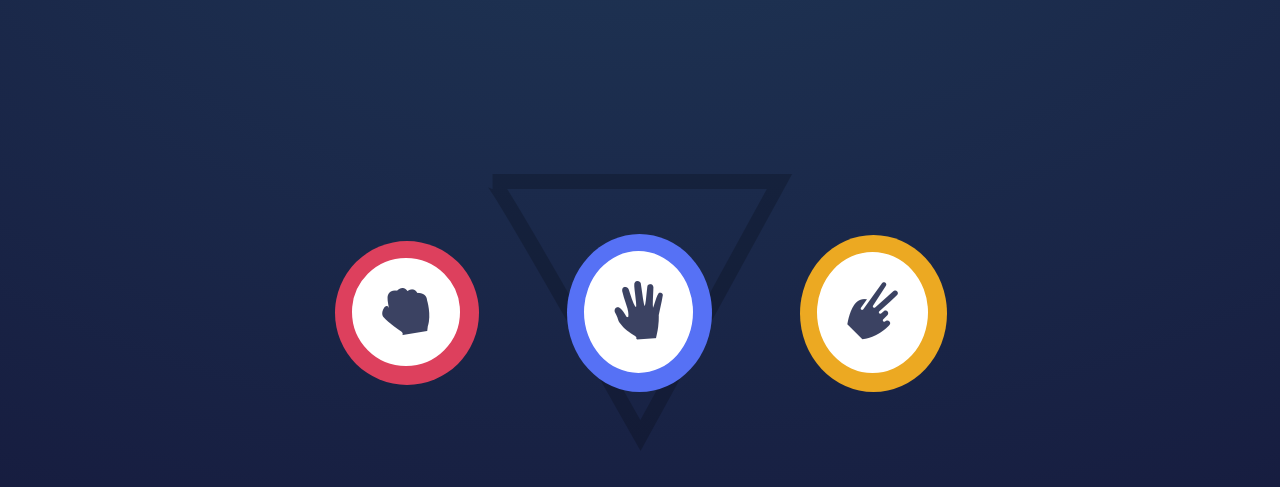
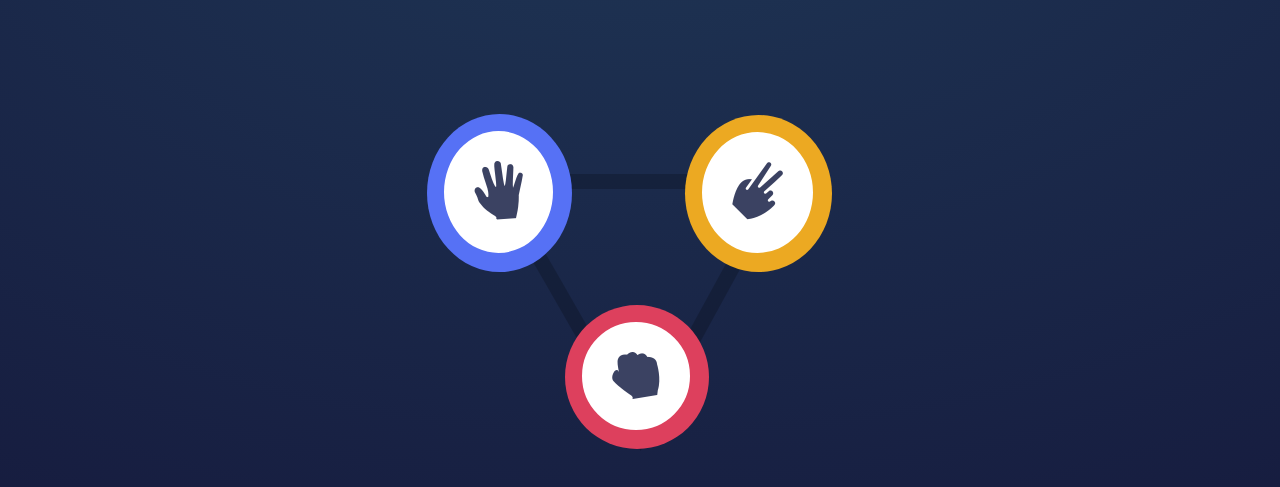
Before and after one commit to diego773/rock-paper-scissor, a plain HTML site: page index.html in a window 1280 px wide. Shown: the part 203-690 px from the top of the page. Drawn offline with Linux system fonts and the light colour scheme.

Commit message:
added transform: translate in css for the RPS buttons since flex wrap is not responding well

```diff
--- a/assets/style.css
+++ b/assets/style.css
@@ -95,6 +95,7 @@ body {
   background-color: white;
   box-shadow: 1px 1px 0px 18px #dd405d;
   display: flex;
+  transform: translate(230px, 64px);
 }
 
 /* paper image */
@@ -105,6 +106,7 @@ body {
   border-width: 30px;
   background-color: white;
   box-shadow: 1px 1px 0px 18px #5671f5;
+  transform: translate(-140px, -120px);
 }
 
 /* scissors image */
@@ -114,4 +116,5 @@ body {
   border-width: 30px;
   background-color: white;
   box-shadow: 1px 1px 0px 18px #eca922;
+  transform: translate(-115px, -120px);
 }
--- a/index.html
+++ b/index.html
@@ -26,15 +26,15 @@
     </header>
     <main class="main-game">
       <section class="game-options">
-        <div class="rock-img">
+        <button class="rock-img" role="button" aria-pressed="false">
           <img src="assets/images/icon-rock.png">
-        </div>
-        <div class="paper-img">
+        </button>
+        <button class="paper-img" role="button" aria-pressed="false">
           <img src="/assets/images/icon-paper.png">
-        </div>
-        <div class="scissors-img">
+        </button>
+        <button class="scissors-img" role="button" aria-pressed="false">
           <img src="/assets/images/icon-scissors.png">
-        </div>
+        </button>
       </section>
     </main>
 
```
Also changed, not shown: 2 other files.
